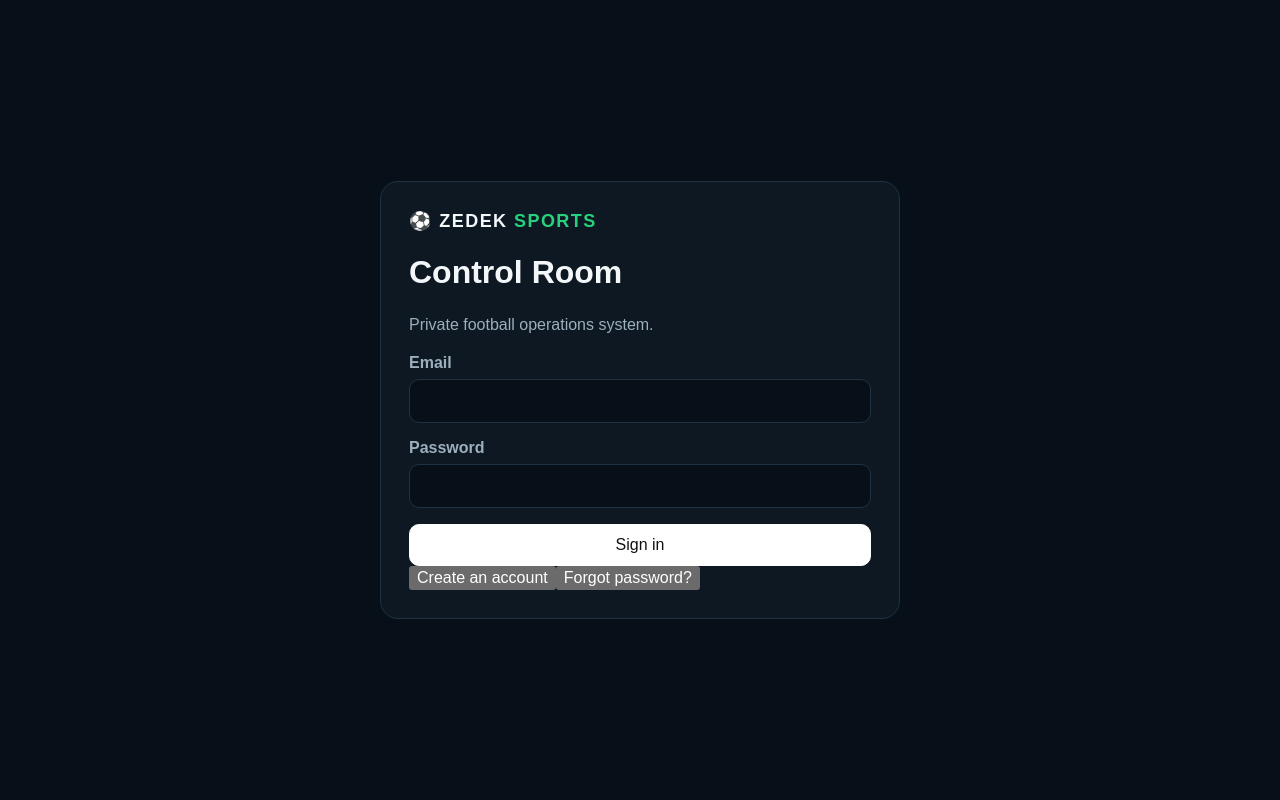
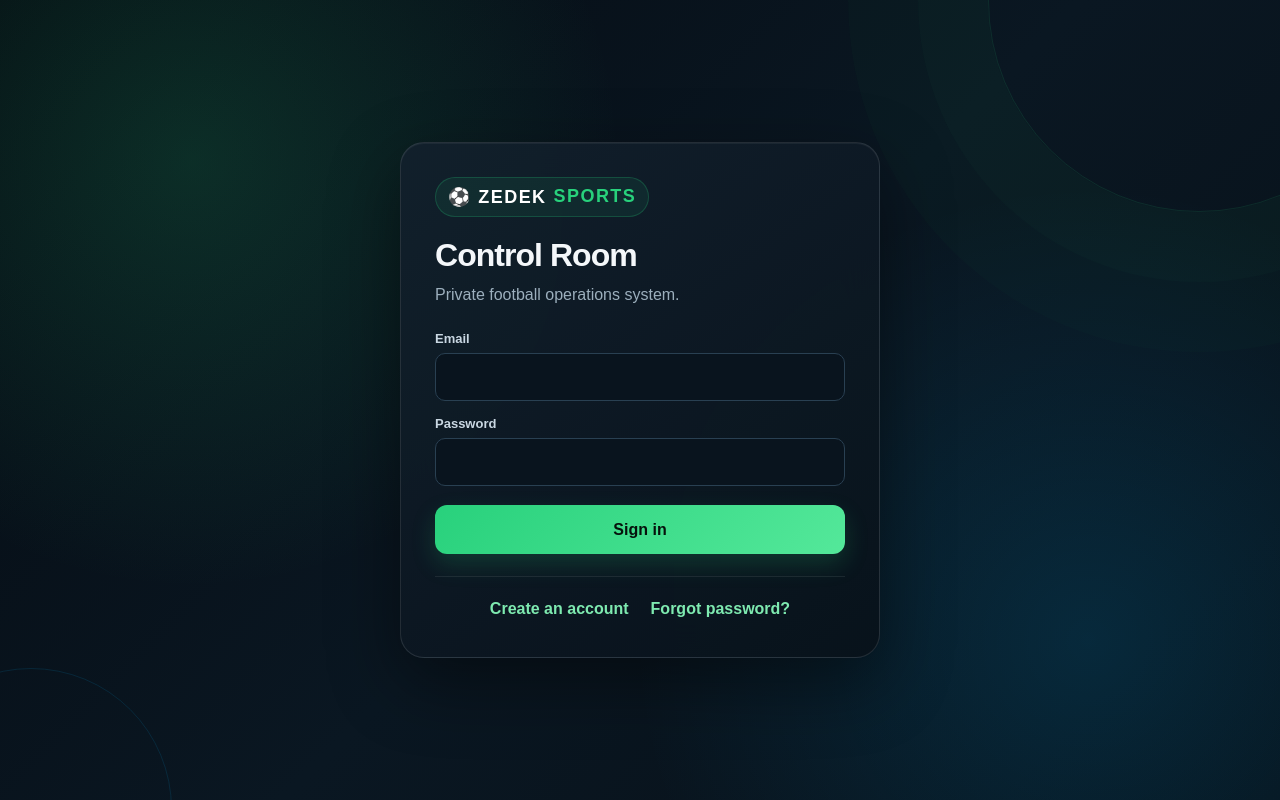
Before and after one commit to zedeksports/zedek-deki-man-1, a Next.js app in the folder control-room/: page /login in a window 1280 px wide. Built offline with nearby package versions, Linux system fonts and the light colour scheme; no server answers.

Commit message:
ui: improve control room authentication screens

```diff
--- a/control-room/app/globals.css
+++ b/control-room/app/globals.css
@@ -27,3 +27,93 @@ a{color:inherit;text-decoration:none}button,input,select,textarea{font:inherit}
 .error-box{padding:12px;border:1px solid #7f1d1d;border-radius:10px;background:rgba(127,29,29,.15);color:#fecaca}
 .success-box{padding:12px;border:1px solid #166534;border-radius:10px;background:rgba(22,101,52,.15);color:#bbf7d0}
 @media(max-width:800px){.grid,.stats-grid{grid-template-columns:1fr}.container{width:min(calc(100% - 22px),var(--max))}.nav{align-items:flex-start;padding:12px 0;flex-direction:column}}
+
+.auth-page{
+  position:relative;
+  overflow:hidden;
+  min-height:100vh;
+  display:grid;
+  place-items:center;
+  padding:32px 18px;
+  background:
+    radial-gradient(circle at 15% 20%,rgba(40,209,124,.16),transparent 34%),
+    radial-gradient(circle at 85% 80%,rgba(0,180,255,.14),transparent 36%),
+    linear-gradient(135deg,#050b12 0%,#0a1722 52%,#071018 100%);
+}
+.auth-page:before{
+  content:"";
+  position:absolute;
+  width:420px;height:420px;border-radius:50%;
+  border:1px solid rgba(40,209,124,.12);
+  box-shadow:0 0 0 70px rgba(40,209,124,.025),0 0 0 140px rgba(40,209,124,.018);
+  top:-210px;right:-130px;
+}
+.auth-page:after{
+  content:"";
+  position:absolute;
+  width:280px;height:280px;border-radius:50%;
+  border:1px solid rgba(0,180,255,.12);
+  bottom:-150px;left:-110px;
+}
+.auth-card{
+  position:relative;z-index:1;
+  max-width:480px;width:100%;
+  padding:34px;
+  border:1px solid rgba(255,255,255,.11);
+  border-radius:24px;
+  background:linear-gradient(145deg,rgba(18,32,44,.96),rgba(8,18,27,.96));
+  box-shadow:0 24px 70px rgba(0,0,0,.45),inset 0 1px 0 rgba(255,255,255,.05);
+  backdrop-filter:blur(18px);
+}
+.auth-card .brand{
+  display:inline-flex;align-items:center;gap:7px;
+  padding:8px 12px;margin-bottom:20px;
+  border:1px solid rgba(40,209,124,.22);
+  border-radius:999px;
+  background:rgba(40,209,124,.08);
+  color:#fff;
+}
+.auth-card .brand span{color:#28d17c}
+.auth-card h1{margin:0 0 8px;font-size:32px;letter-spacing:-.03em}
+.auth-card>.muted{margin:0 0 24px}
+.auth-card .form-stack{gap:15px}
+.auth-card .form-stack label{color:#c9d7e2;font-size:13px}
+.auth-card .form-stack input{
+  border-color:#294052;
+  background:#09141e;
+  min-height:48px;
+  transition:border-color .2s,box-shadow .2s,background .2s;
+}
+.auth-card .form-stack input:focus{
+  outline:none;
+  border-color:#28d17c;
+  background:#0b1823;
+  box-shadow:0 0 0 3px rgba(40,209,124,.12);
+}
+.auth-card .button.primary{
+  min-height:49px;
+  margin-top:4px;
+  border:0;
+  border-radius:12px;
+  color:#06120c;
+  background:linear-gradient(135deg,#28d17c,#54e89a);
+  font-weight:800;
+  box-shadow:0 10px 24px rgba(40,209,124,.18);
+}
+.auth-card .button.primary:hover{filter:brightness(1.06);transform:translateY(-1px)}
+.auth-links{
+  display:flex;flex-wrap:wrap;justify-content:center;gap:8px 18px;
+  margin-top:22px;padding-top:18px;
+  border-top:1px solid rgba(255,255,255,.08);
+}
+.link-button{
+  border:0;background:transparent;color:#7eeab0;
+  padding:5px 2px;cursor:pointer;font-weight:700;
+}
+.link-button:hover{color:#fff;text-decoration:underline}
+.auth-card .success-box,.auth-card .error-box{margin-top:18px}
+@media(max-width:520px){
+  .auth-page{padding:18px 12px}
+  .auth-card{padding:26px 20px;border-radius:20px}
+  .auth-card h1{font-size:28px}
+}
```
